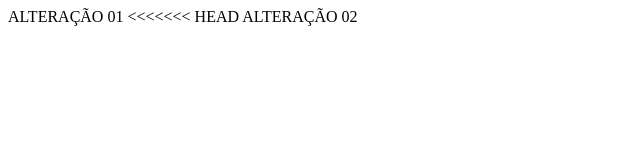
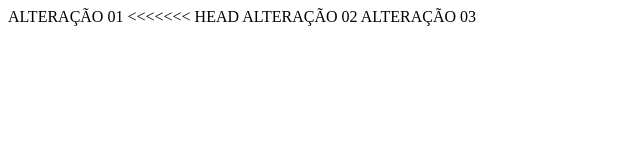
Before and after one commit to renanbonavita/gama-no-github, a plain HTML site: page index.html in a window 1280 px wide. Shown: the whole page, without its empty margins (0-640 px from the left). Drawn offline with Linux system fonts and the light colour scheme.

Commit message:
Update index.html
index.html alterado

```diff
--- a/index.html
+++ b/index.html
@@ -2,5 +2,6 @@
     ALTERAÇÃO 01
 <<<<<<< HEAD
     ALTERAÇÃO 02
+           ALTERAÇÃO 03
 
 </html>
```
